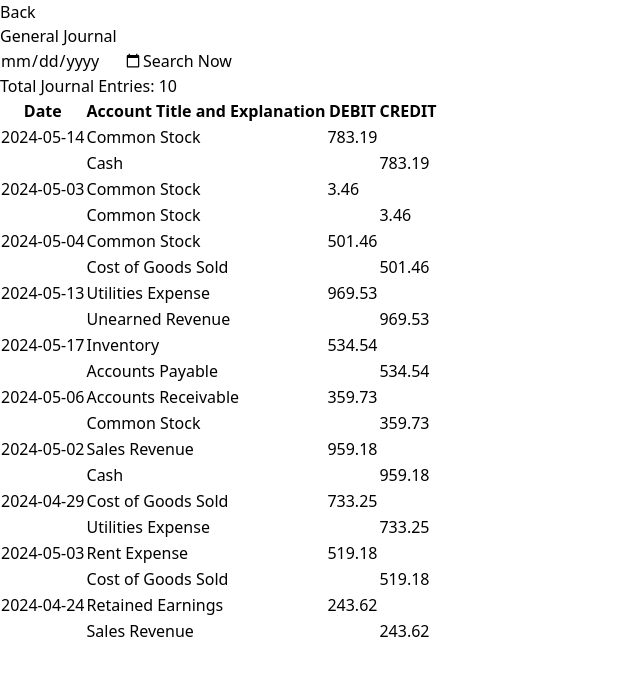
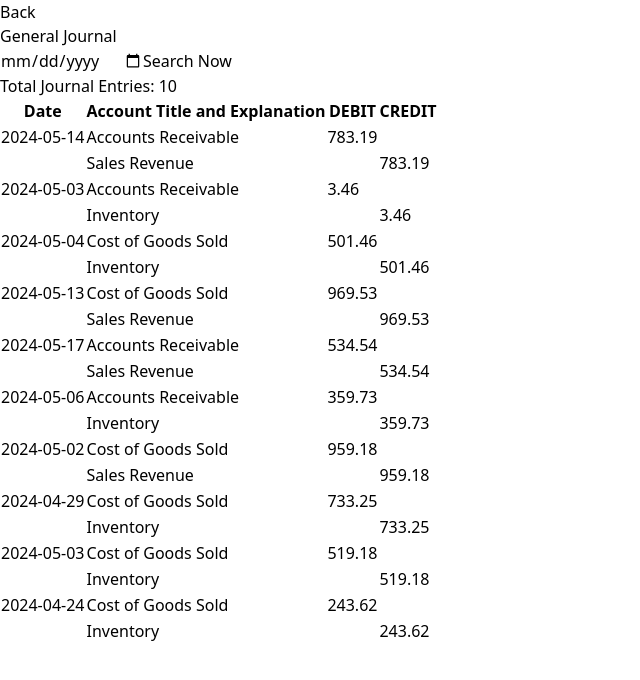
Before and after one commit to gxtnewfolder/my-financial-app, a React (Vite) app: page /finance/general-journal in a window 1280 px wide. Shown: the top 680 px of the page, without its empty margins (0-640 px from the left). Built offline with nearby package versions, Linux system fonts and the light colour scheme.

Commit message:
feat: Optimize image loading and update Sidebar component

```diff
--- a/src/component/mockAPI.js
+++ b/src/component/mockAPI.js
@@ -1,13 +1,14 @@
 // mockApi.js
 
 function generateRandomJournalEntries(numEntries = 10, filterDate = '') {
-  const accounts = ['Cash', 'Accounts Receivable', 'Inventory', 'Prepaid Expenses', 'Accounts Payable', 'Unearned Revenue', 'Common Stock', 'Retained Earnings', 'Sales Revenue', 'Cost of Goods Sold', 'Salaries Expense', 'Rent Expense', 'Utilities Expense'];
+  const debitAccounts = ['Accounts Receivable', 'Cost of Goods Sold'];
+  const creditAccounts = ['Sales Revenue', 'Inventory'];
 
   const entries = [];
   for (let i = 0; i < numEntries; i++) {
     const date = new Date(Date.now() - Math.random() * 30 * 24 * 60 * 60 * 1000).toISOString().slice(0, 10);
-    const debitAccount = accounts[Math.floor(Math.random() * accounts.length)];
-    const creditAccount = accounts[Math.floor(Math.random() * accounts.length)];
+    const debitAccount = debitAccounts[Math.floor(Math.random() * debitAccounts.length)];
+    const creditAccount = creditAccounts[Math.floor(Math.random() * creditAccounts.length)];
     const amount = Math.round(Math.random() * 100000) / 100;
 
     // Generate a random reference number (you'll likely want to make this more realistic)
--- a/src/pages/PurchaseOrder.jsx
+++ b/src/pages/PurchaseOrder.jsx
@@ -79,7 +79,7 @@ function PurchaseOrder() {
             {/* Header Section */}
             <h3 className="text-xl text-center font-semibold mb-4">Purchase Order</h3>
             <div className="flex justify-between mb-4">
-              <div className="mx-6"><img src="/src/assets/logo.png" alt="Logo" className="mx-auto my-4 w-20" /></div>
+              <div className="mx-6"><img type="image/svg+xml" src="/src/assets/logo.png" alt="Logo" className="mx-auto my-4 w-20" /></div>
               <div className="text-right">
                 <p>PO No: {po.poNumber}</p>
                 <p>Invoice No: {po.invoiceNumber}</p>
```
Also changed, not shown: src/assets/logo.svg (added).
